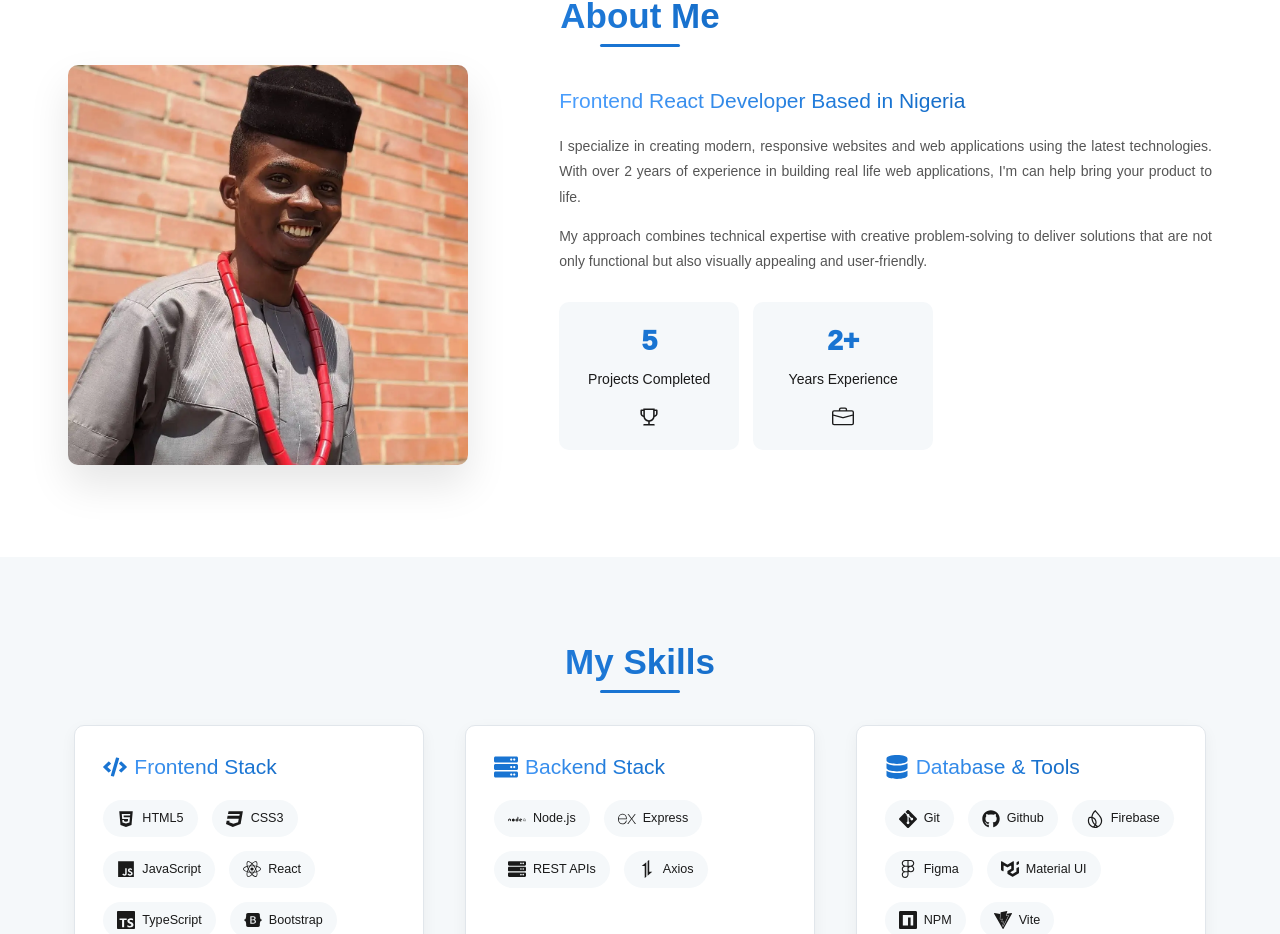
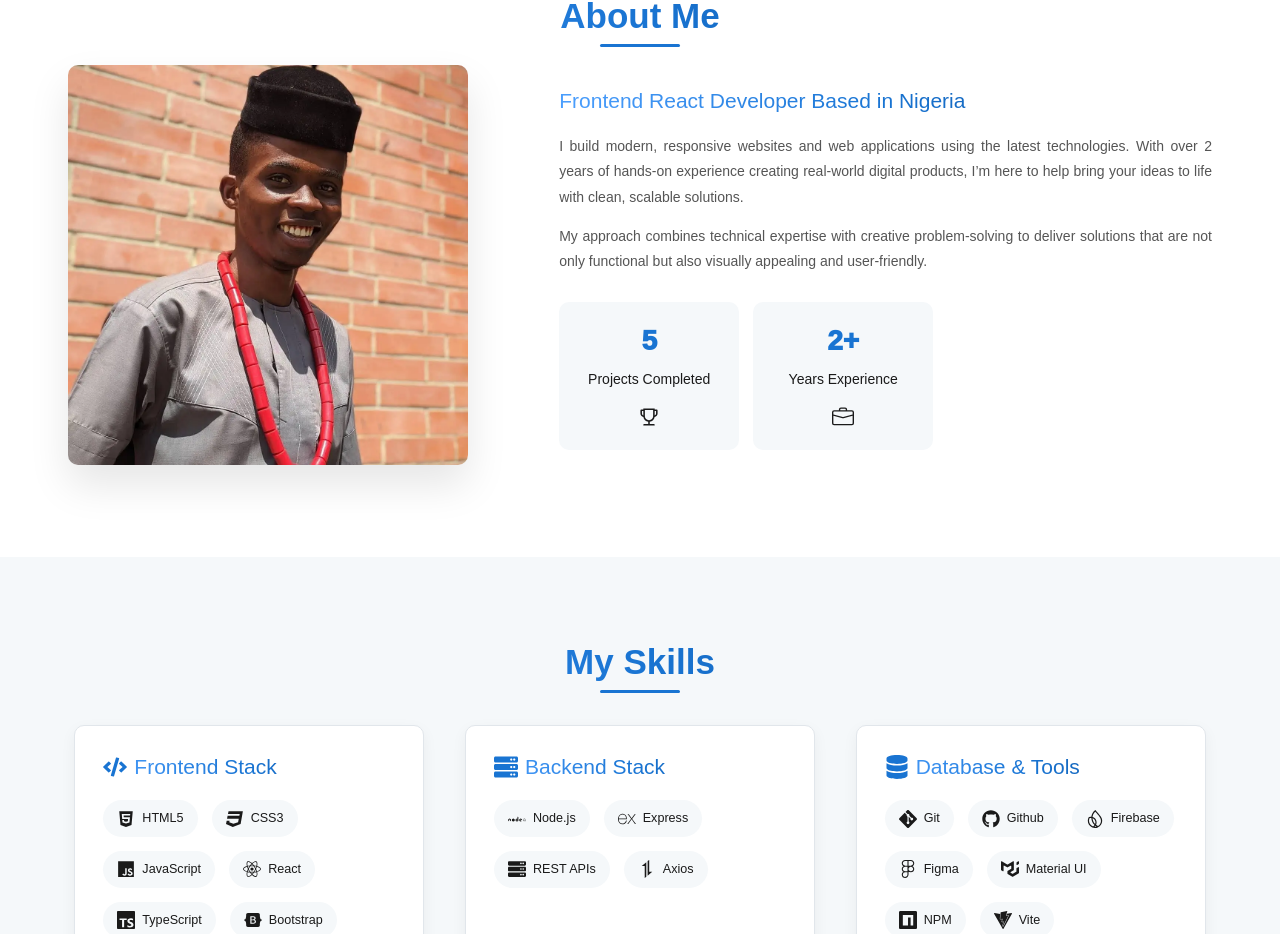
Before and after one commit to codimaniac/devnaza, a React (Vite) app: page / in a window 1280 px wide. Shown: the part 889-1823 px from the top of the page. Built offline with nearby package versions, Linux system fonts and the light colour scheme; a web font is replaced by a local one.

Commit message:
Update: updated the about section

```diff
--- a/src/components/layout/about/About.jsx
+++ b/src/components/layout/about/About.jsx
@@ -17,7 +17,7 @@ const About = () => {
                 </div>
                 <div className="about-text">
                     <h3>Frontend React Developer Based in Nigeria</h3>
-                    <p>I specialize in creating modern, responsive websites and web applications using the latest technologies. With over 2 years of experience in building real life web applications, I'm can help bring your product to life.</p>
+                    <p>I build modern, responsive websites and web applications using the latest technologies. With over 2 years of hands-on experience creating real-world digital products, I’m here to help bring your ideas to life with clean, scalable solutions.</p>
                     <p>My approach combines technical expertise with creative problem-solving to deliver solutions that are not only functional but also visually appealing and user-friendly.</p>
                     <div className="experience">
                         <div className="experience-item">
```
